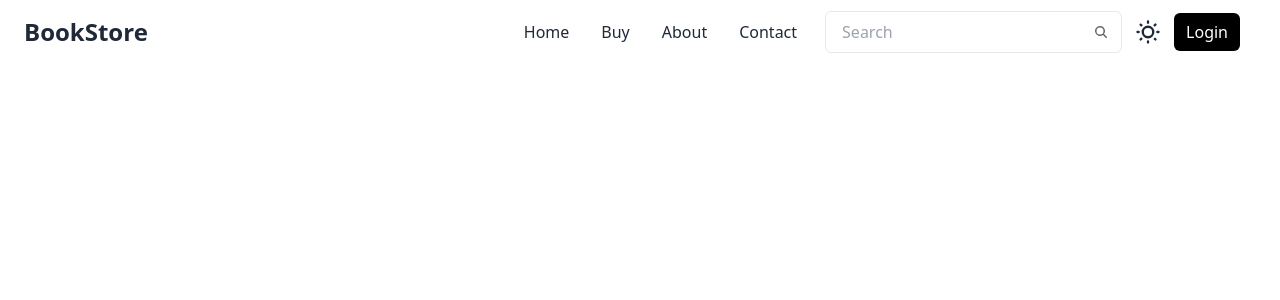
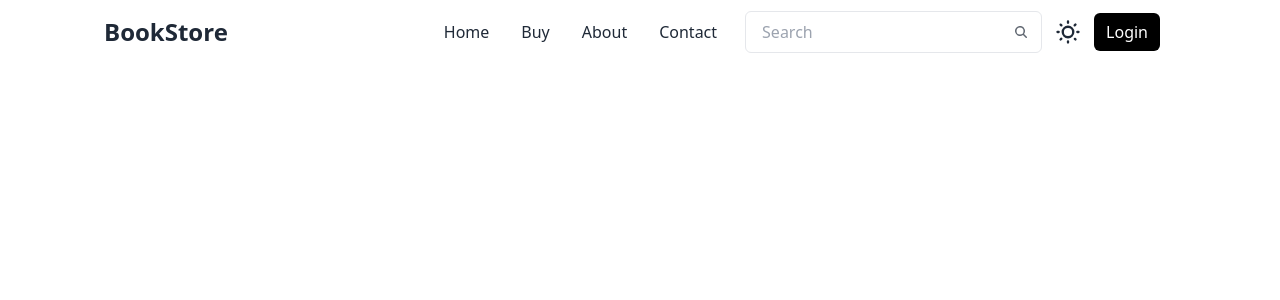
Before and after one commit to btwitsayush/BookStore, a React (Vite) app in the folder FrontEnd/: page / in a window 1280 px wide. Shown: the top 300 px of the page. Built offline with nearby package versions, Linux system fonts and the light colour scheme.

Commit message:
updated few-classes

```diff
--- a/FrontEnd/src/components/NavrBar.jsx
+++ b/FrontEnd/src/components/NavrBar.jsx
@@ -5,7 +5,8 @@ function Navbar() {
 
   return (
     <>
-      <div className="navbar">
+    <div className="max-w-screen-2xl container mx-auto md:px-20 px-4">
+      <div className="navbar bg-base-100">
         <div className="navbar-start">
           {/* hamburger starts */}
           <div className="dropdown">
@@ -113,6 +114,7 @@ function Navbar() {
           </div>
         </div>
       </div>
+      </div>
     </>
   );
 }
```
